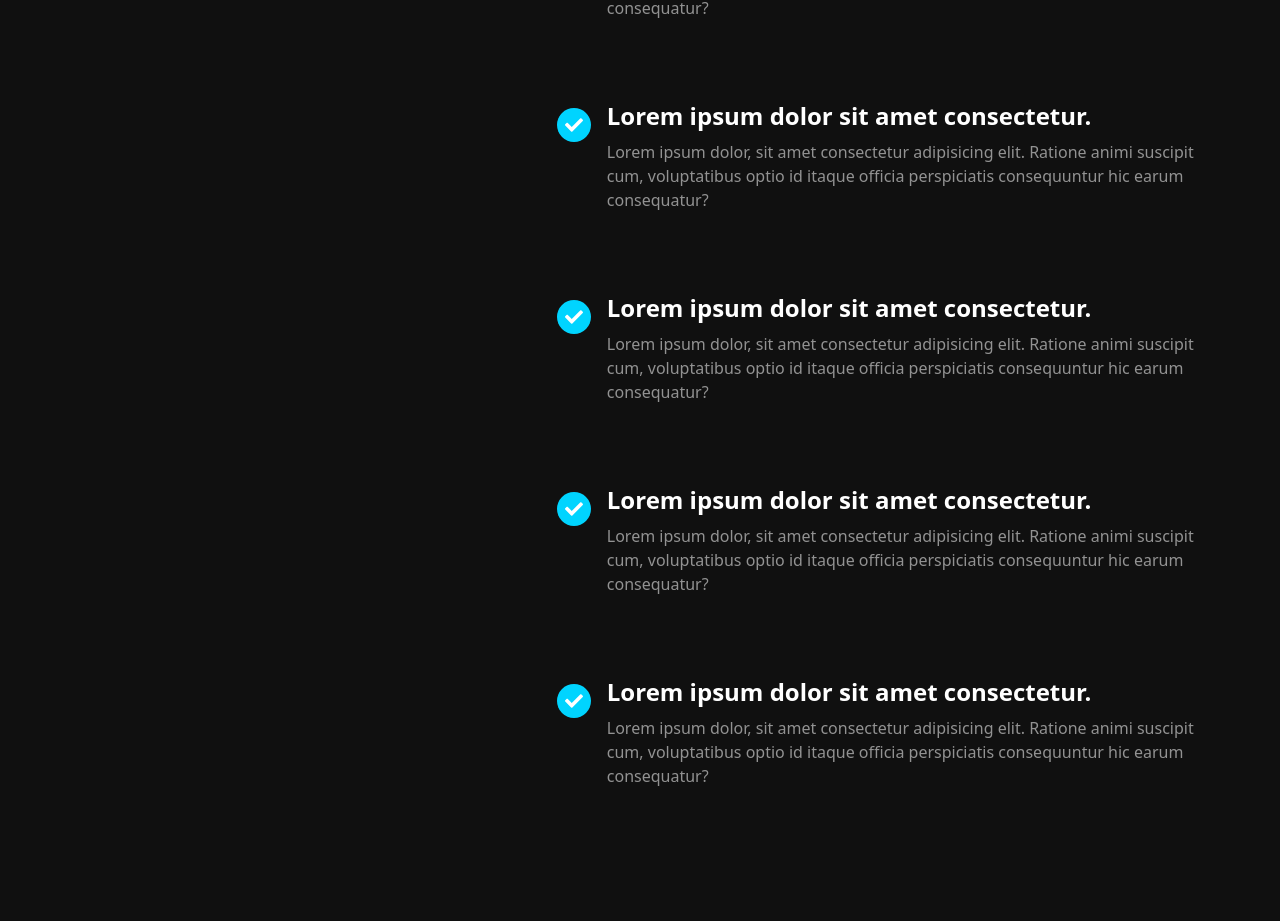
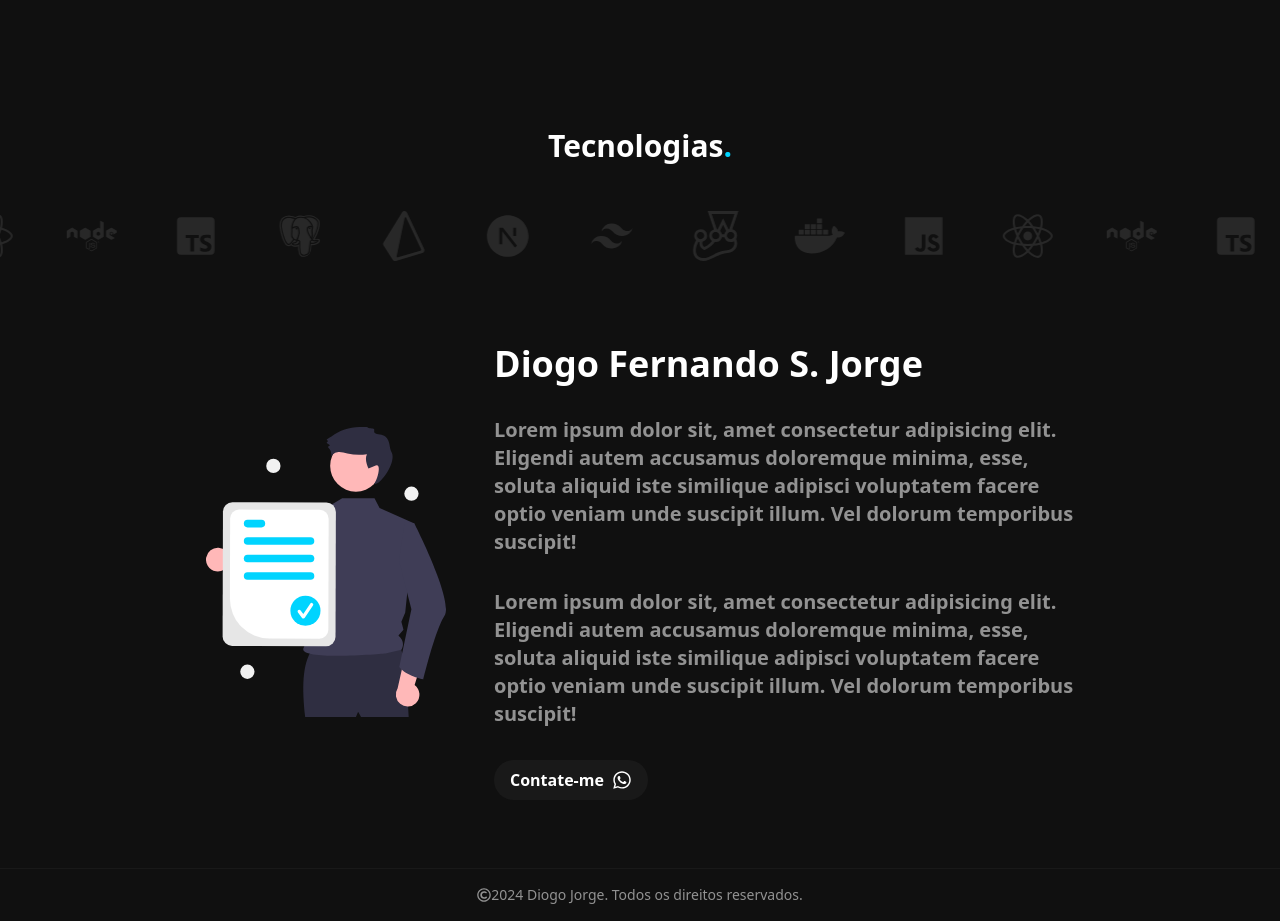
Before and after one commit to diogofernandoj/portfolio, a React (Vite) app: page / in a window 1280 px wide. Shown: the part 2171-3092 px from the top of the page. Before the commit the page ends 3039 px from the top, so only its background shows below. Built offline with nearby package versions, Linux system fonts and the light colour scheme; a web font is replaced by a local one.

Commit message:
feat: add Footer component

```diff
--- a/src/App.tsx
+++ b/src/App.tsx
@@ -5,6 +5,7 @@ import BackgroundHome from "./components/BackgroundHome";
 import AboutSection from "./about/AboutSection";
 import SkillsSection from "./skills/SkillsSection";
 import FeaturesSection from "./features/FeaturesSection";
+import Footer from "./components/Footer";
 
 const App = () => {
   return (
@@ -13,9 +14,10 @@ const App = () => {
       <HomeSection />
       <BackgroundHome />
       <FeaturesSection />
+      <BenefitsSection />
+      <SkillsSection />
       <AboutSection />
-      <SkillsSection />
-      <BenefitsSection />
+      <Footer />
     </div>
   );
 };
--- /dev/null
+++ b/src/components/Footer.tsx
@@ -0,0 +1,14 @@
+import { FaRegCopyright } from "react-icons/fa";
+
+const Footer = () => {
+  return (
+    <footer className="border-t border-solid border-brand-border p-4">
+      <p className="flex items-center justify-center text-brand-text text-sm font-medium">
+        <FaRegCopyright />
+        2024 Diogo Jorge. Todos os direitos reservados.
+      </p>
+    </footer>
+  );
+};
+
+export default Footer;
```
